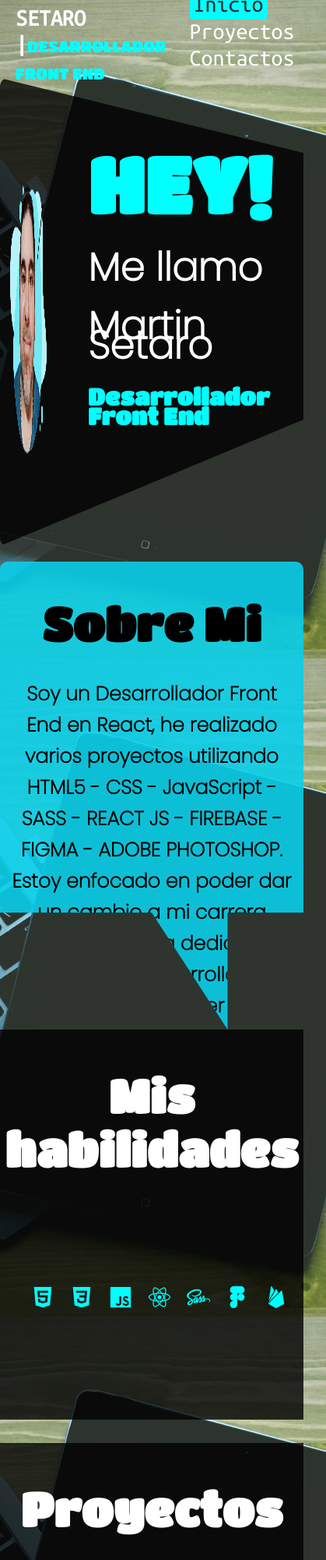
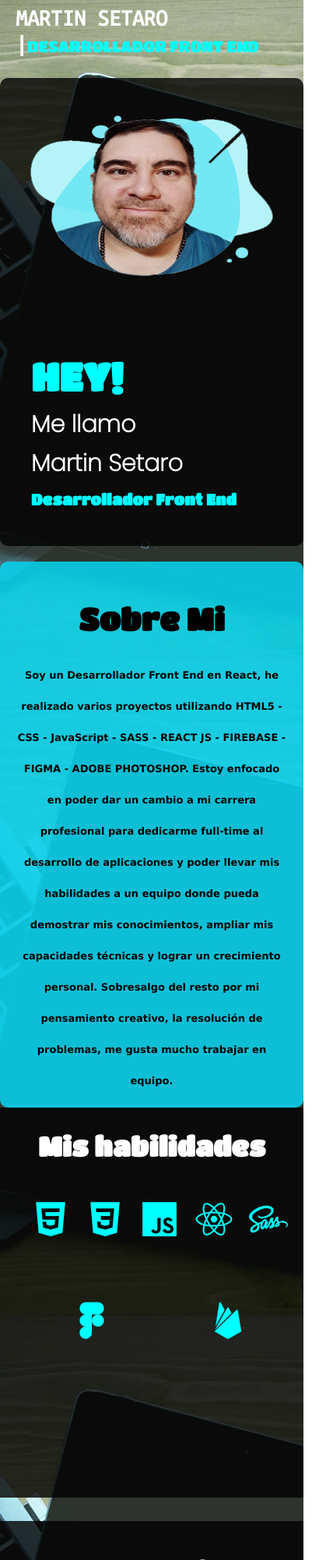
Before and after one commit to martinsetaro/portafolio2022, a plain HTML site: page index.html in a window 390 px wide. Shown: the top 2000 px of the page at 78% size, 419 px wide, since content can reach past the window. Drawn offline with nearby package versions, Linux system fonts and the light colour scheme.

Commit message:
portfolio listo

```diff
--- a/js/app.js
+++ b/js/app.js
@@ -1,3 +1,16 @@
+let link = document.querySelector('.link_arriba')
+
+
+link.addEventListener('click', (e)=>{
+    e.preventDefault()
+    window.scrollTo({
+        top: 0,
+        behavior: 'smooth'
+    })
+}
+)
+
+
 
 
 const scrollContainer = document.querySelector(".proyectos_contenedor");
@@ -6,16 +19,3 @@ scrollContainer.addEventListener("wheel", (e) => {
     e.preventDefault();
     scrollContainer.scrollLeft += e.deltaY;
 });
-let link = document.querySelector('.link_arriba')
-
-
-link.onClick = (e)=>{
-    e.preventDefault();
-    window.scroll({
-        top: 0,
-        left: 100,
-        behavior:'smooth',
-      },800)
-
-
-}
--- a/scss/style.scss
+++ b/scss/style.scss
@@ -19,6 +19,7 @@ html {
     background-image: url('../img/back4.jpg');
     background-size: cover;
     background-attachment: fixed;
+    scroll-behavior: smooth;
 
   }
 
@@ -41,6 +42,9 @@ html {
         text-transform: uppercase;
         position: relative;
         transition: all .4s ease-in-out;
+        @media (min-width:760px){
+          font-size: 1.8rem;
+        }
     }
     span
     {
@@ -48,6 +52,9 @@ html {
       color: cyan;
       font-family: $fuenteTitulo;
       font-weight: 300;
+      @media (min-width:760px){
+      font-size: 1.3rem;
+      }
 
     }
   }
@@ -56,6 +63,9 @@ html {
 
   .navegacion
   {
+    @media (max-width:760px){
+      display: none;
+    }
 
     a
     {
@@ -67,6 +77,11 @@ html {
         font-family: $fuenteTexto;
         transition: all .4s ease-in;
         cursor: pointer;
+        @media (min-width:760px){
+
+
+           font-size: 1.6rem;
+        }
     }
 
   }
@@ -107,6 +122,12 @@ html {
     background-color: rgb(0,0,0,0.8);
     border-radius: 1rem;
     clip-path: polygon(0 0, 100% 16%, 100% 73%, 0% 100%);
+    @media (max-width:760px){
+     width: 100%;
+     display: flex;
+     flex-direction: column;
+     clip-path: none;
+    }
 
   }
   .foto_perfil
@@ -121,6 +142,10 @@ html {
     {
         width: 65%;
         height: 65%;
+        @media (max-width:760px){
+          width: 80%;
+          height: 80%;
+        }
 
     }
   }
@@ -131,6 +156,9 @@ html {
     height: 100%;
     line-height: 2.5rem;
     padding: 4rem;
+    @media (max-width:760px){
+     line-height: 2rem;
+    }
     h2
     {
         font-family: $fuenteTitulo;
@@ -139,6 +167,9 @@ html {
         color: aqua;
         text-align: left;
         text-transform: uppercase;
+        @media (max-width:760px){
+           font-size: 5rem;
+        }
     }
     h3
     {
@@ -147,6 +178,10 @@ html {
         font-size: 5rem;
         text-align: left;
         margin-bottom: 0;
+        @media (max-width:760px){
+         margin-bottom: 2rem;
+         font-size: 3rem;
+        }
 
     }
     h4
@@ -154,6 +189,12 @@ html {
         font-size: 3rem;
         color: aqua;
         font-family: $fuenteTitulo;
+        @media (max-width:760px){
+       font-size: 2rem;
+        }
+        @media (min-width:760px){
+      font-size: 2.5rem;
+        }
     }
   }
   .sobre_mi
@@ -164,20 +205,34 @@ html {
     background-color: rgba(9, 207, 233, 0.9);
     border-radius: 1rem;
     line-height: 4rem;
-    padding: 1rem;
+    padding: 2rem;
     clip-path: polygon(0% 0%, 100% 0%, 100% 75%, 75% 75%, 75% 100%, 50% 75%, 0% 75%);
+    @media (max-width:760px){
+     clip-path: none;
+     height: 70rem;
+    }
+    @media (min-width:760px){
+      clip-path: none;
+    }
     h2
     {
         font-size: 6rem;
         text-align: center;
         font-family: $fuenteTitulo;
+        @media (max-width:760px){
+        font-size: 4rem;
+        }
     }
     p
     {
-        font-size: 2.5rem;
+        font-size: 2rem;
         text-align: center;
-        font-family: $fuentePopin;
+        font-family: Verdana, Geneva, Tahoma, sans-serif;
         font-weight: bold;
+        @media (max-width:760px){
+        font-size: 1.3rem;
+
+        }
     }
 
   }
@@ -196,6 +251,9 @@ html {
         font-family: $fuenteTitulo;
         color: #ffffff;
         text-align: center;
+        @media (max-width:760px){
+        font-size: 3.5rem;
+        }
     }
   }
   .skills .box
@@ -206,12 +264,21 @@ html {
     display: flex;
     justify-content: space-around;
     overflow: hidden;
+    @media (max-width:760px){
+     width: 100%;
+     display: flex;
+     flex-wrap: wrap;
+     height: 30rem;
+        }
     ion-icon
     {
         font-size: 17rem;
         color: aqua;
         margin-left: 2rem;
         transition: all .4s ease-in;
+        @media (max-width:760px){
+         font-size: 5rem;
+        }
 
 
     }
@@ -248,6 +315,9 @@ html {
         font-family: $fuenteTitulo;
         color: #ffffff;
         text-align: center;
+        @media (max-width:760px){
+         font-size: 5rem;
+        }
     }
 
   }
@@ -276,6 +346,10 @@ html {
     {
       width: 50%;
       height: 30rem;
+      @media (max-width:760px){
+       width: 100%;
+       height: 20rem;
+      }
 
     }
     p
@@ -284,6 +358,9 @@ html {
     font-family: $fuentePopin;
     font-size: 2.5rem;
     text-align: center;
+    @media (max-width:760px){
+     font-size: 1.6rem;
+    }
     }
     h4
     {
@@ -291,6 +368,10 @@ html {
       font-size: 2rem;
       font-family: $fuenteTitulo;
       font-weight: 300;
+      @media (max-width:760px){
+      font-size: 1.6rem;
+      text-align: center;
+      }
     }
 
   }
@@ -347,6 +428,9 @@ html {
         color: #ffffff;
         font-family: $fuentePopin;
         transition: all .3s ease-in;
+        @media (max-width:760px){
+        font-size: 1.8rem;
+        }
       }
       h4
       {
@@ -389,6 +473,9 @@ html {
     padding: 1rem;
     border-radius: 1rem;
     transition: all .3s ease-in;
+    @media (max-width:760px){
+     margin-top: 3rem;
+    }
   }
   .cv:hover
   {
```
Also changed, not shown: css/style.css, 1 other file.
